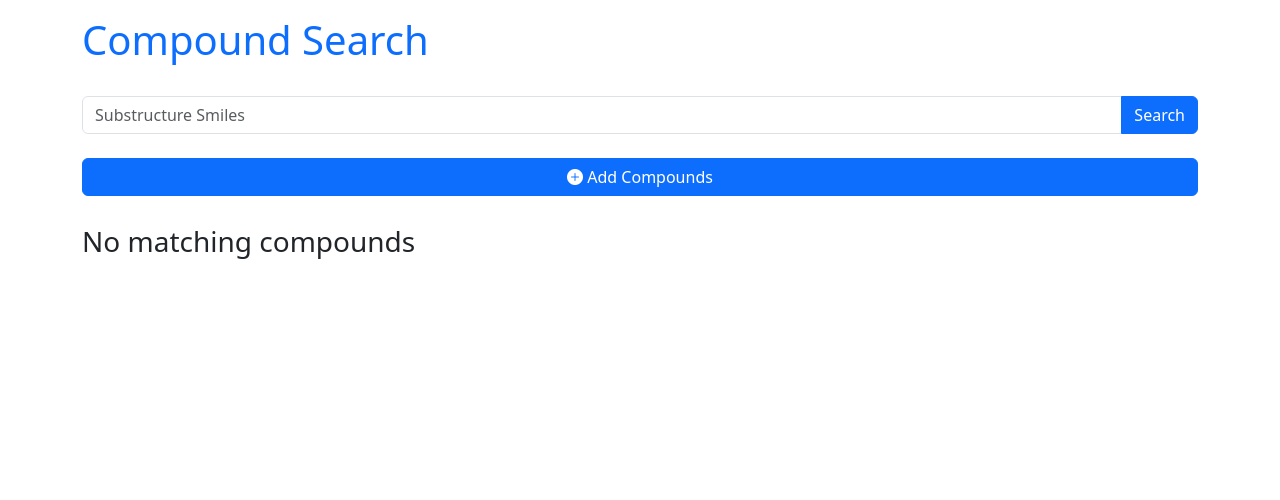
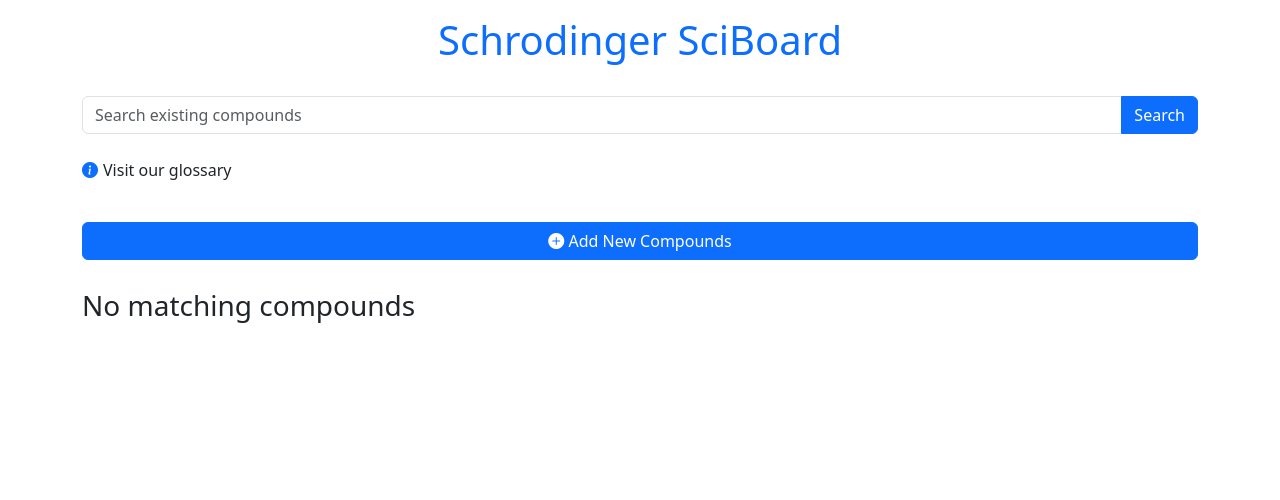
Before and after one commit to michellecheng25/htgs-team3, a Django app: page /compound-search/ in a window 1280 px wide. Shown: the top 500 px of the page. Run offline with Django 4.2, Linux system fonts and the light colour scheme; data that the repository does not hold is empty.

Commit message:
adjustments to search and compound image card

```diff
--- a/compound_search/templates/compound_search/partials/add-compounds.html
+++ b/compound_search/templates/compound_search/partials/add-compounds.html
@@ -1,7 +1,7 @@
 <button class="btn btn-primary"
         data-bs-toggle="modal"
         data-bs-target="#add-compound-modal">
-  <i class="bi bi-plus-circle-fill"></i> Add Compounds
+  <i class="bi bi-plus-circle-fill"></i> Add New Compounds
 </button>
 <!-- Add compounds modal -->
 <div class="modal fade"
@@ -22,14 +22,15 @@
         </div>
         <div class="modal-body">
           <label for="compound-smiles-field" class="form-label">Compound Smiles</label>
+          <div id="compound-smiles-description" class="form-text">
+            <p>Enter compound smiles. Multiple smiles should be separated by a newline.</p>
+            <p></p>
+          </div>
           <textarea name="smiles_list"
                     class="form-control"
                     aria-describedby="compound-smiles-description"
                     rows="5"
                     required></textarea>
-          <div id="compound-smiles-description" class="form-text">
-            Enter compound smiles. Multiple smiles should be separated by a newline.
-          </div>
         </div>
         <div class="modal-footer">
           <button type="button" class="btn btn-secondary" data-bs-dismiss="modal">Cancel</button>
--- a/compound_search/templates/compound_search/search.html
+++ b/compound_search/templates/compound_search/search.html
@@ -1,7 +1,9 @@
 {% extends 'shared/base.html' %}
 {% block content %}
   <div class="vstack gap-4 mt-3">
-    <h1 class="text-primary">Compound Search</h1>
+    <div class="title-container">
+      <h1 class="text-primary">Schrodinger SciBoard</h1>
+    </div>
     <!-- Search bar -->
     <form action="{% url 'search-compounds' %}" method="get">
       <div class="input-group">
@@ -9,11 +11,15 @@
                name="query"
                id="compound-search-field"
                class="form-control"
-               placeholder="Substructure Smiles"
+               placeholder="Search existing compounds"
                value="{{ smiles_query }}">
         <button type="submit" class="btn btn-primary">Search</button>
       </div>
     </form>
+    <div class="info-para-container ">
+      <a href="https://www.google.com"><i class="bi bi-info-circle-fill"></i></a>
+      <p>Visit our glossary</p>
+    </div>
     <!-- Add Compounds -->
     <div class="d-grid">{% include 'compound_search/partials/add-compounds.html' %}</div>
     <!-- Search results -->
@@ -32,6 +38,10 @@
 {% endblock %}
 {% block styles %}
   <style>
+  .text-primary {
+    text-align: center;
+  }
+
   .compound-card-grid {
     display: grid;
     grid-template-columns: repeat(auto-fill, minmax(15rem, 1fr));
@@ -40,7 +50,18 @@
   }
 
   .compound-card-container {
-    width: 15rem;
+    width: 18rem;
   }
+  .title-container {
+    flex-direction: column;
+    align-items: center;
+    /* font-size: 3rem; */
+  }
+  .info-para-container {
+    display: flex;
+    flex-direction: row;
+    gap: 5px;
+  }
+
   </style>
 {% endblock %}
```
Also changed, not shown: compound_image/templates/compound_image/partials/compound-image-card.html (+39 -4 lines).
